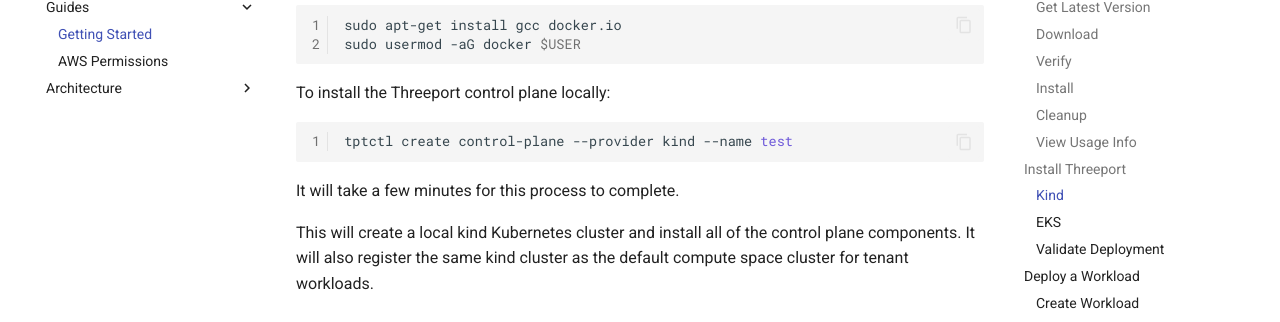
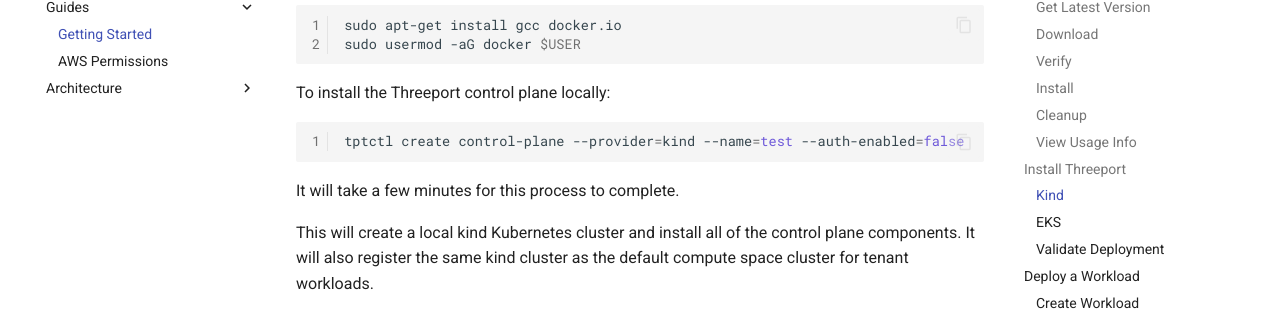
Before and after one commit to qleet/user-docs, an MkDocs documentation site: the page built from docs/guides/getting-started.md, in a window 1280 px wide and 900 px high, scrolled down 1939 px. Shown: the part 128-450 px from the top of the window. Built offline with MkDocs 1.6.1 and Material for MkDocs 9.7.7, drawn with Linux system fonts in a browser that asks for light colours; comment, search, counter and statistics services are not loaded.

Commit message:
docs: disable auth for getting started guide

````diff
--- a/docs/guides/getting-started.md
+++ b/docs/guides/getting-started.md
@@ -98,7 +98,7 @@
 To install the Threeport control plane locally:
 
 ```bash
-tptctl create control-plane --provider kind --name test
+tptctl create control-plane --provider=kind --name=test --auth-enabled=false
 ```
 
 It will take a few minutes for this process to complete.
````
